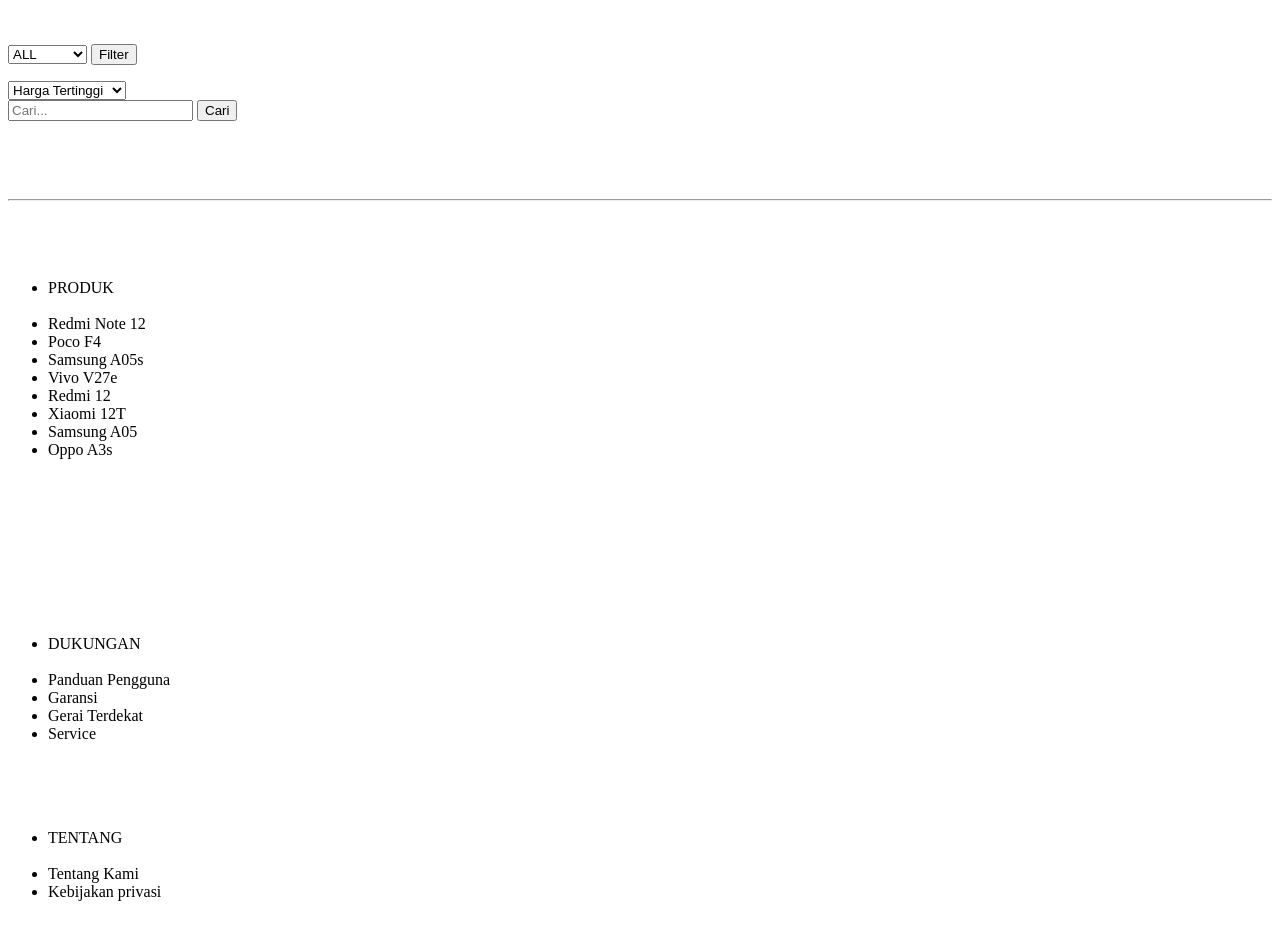
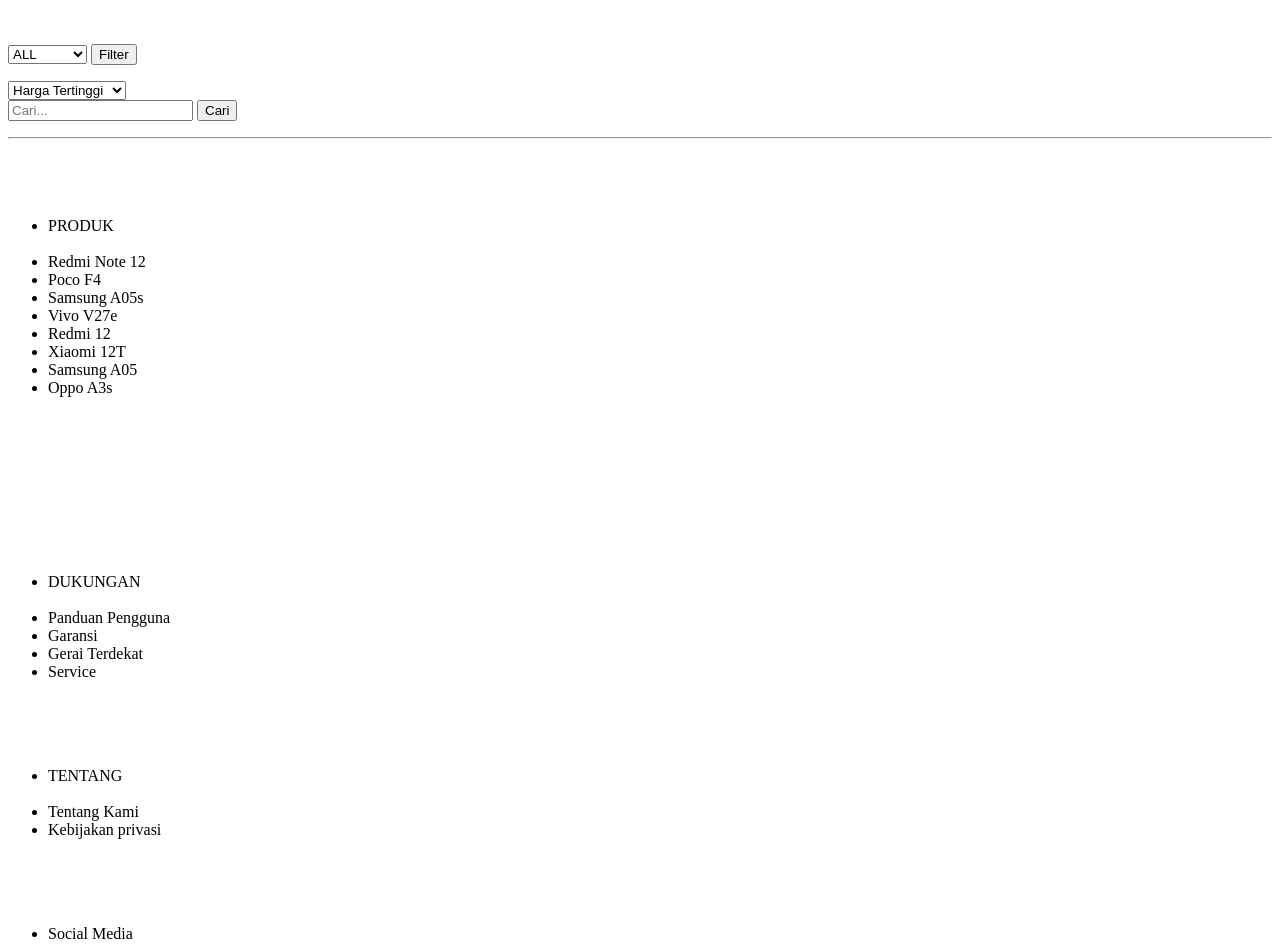
Before and after one commit to mizhuhara/phpmvc, a PHP site: page /views/produk/index.php in a window 1280 px wide. Shown: the top 952 px of the page. Run offline with PHP 8.4, Linux system fonts and the light colour scheme; the template is opened without the code that fills it, so the values that code supplies are empty; some libraries are stand-ins or nearby versions.

Commit message:
Update index.php

```diff
--- a/app/views/produk/index.php
+++ b/app/views/produk/index.php
@@ -1,11 +1,11 @@
-<section>
+<section class="pb-3">
   <div class="container mt-4">
     <div class="form-inline my-2 my-lg-0">
       <br>
       <br>
       <div class="d-flex justify-content-center">
         <div class="col-3">
-          <form class="" action="" method="POST">
+          <form class="px-3" action="" method="POST">
             <select class="form-select" id="merek" name="merek" aria-label="Default select example">
               <option value="ALL">ALL</option>
               <option value="Xiaomi">Xiaomi</option>
@@ -18,14 +18,14 @@
             <button class="btn btn-primary" type="submit">Filter</button>
           </form>
         </div>
-        <div class="col-3">
+        <div class="col-3 px-3">
           <select class="form-select" aria-label="Default select example">
             <option selected>Harga Tertinggi</option>
             <option value="1">Harga Terendah</option>
             <option value="2">Terbaru</option>
           </select>
         </div>
-        <div class="col-3">
+        <div class="col-3 px-3">
           <form action="<?= BASEURL; ?>/mahasiswa/cari" method="POST">
             <div class="input-group mb-3">
               <input type="text" class="form-control" placeholder="Cari..." id="keyword" autocomplete="off">
@@ -37,14 +37,11 @@
     </div>
   </div>
 </section>
-<br><br><br>
 <hr class="line">
-<section class="container-fluid">
-  <div class="main-hero row mt-5 px-4">
-
-
+<div class="container-fluid">
+  <div class="row mt-5">
     <?php foreach ($data['barang'] as $barang) : ?>
-      <div class="card-wrapper col-2 mt-2">
+      <div class="card-wrapper col-2 mt-2 mb-5">
         <div class="card-1 text-center">
           <br>
           <p class="brand"><?= $barang['namaBarang'] ?></p>
@@ -118,3 +115,4 @@
         <a>Indonesia / Indonesia</a>
       </div>
     </footer>
+  </div>
```
